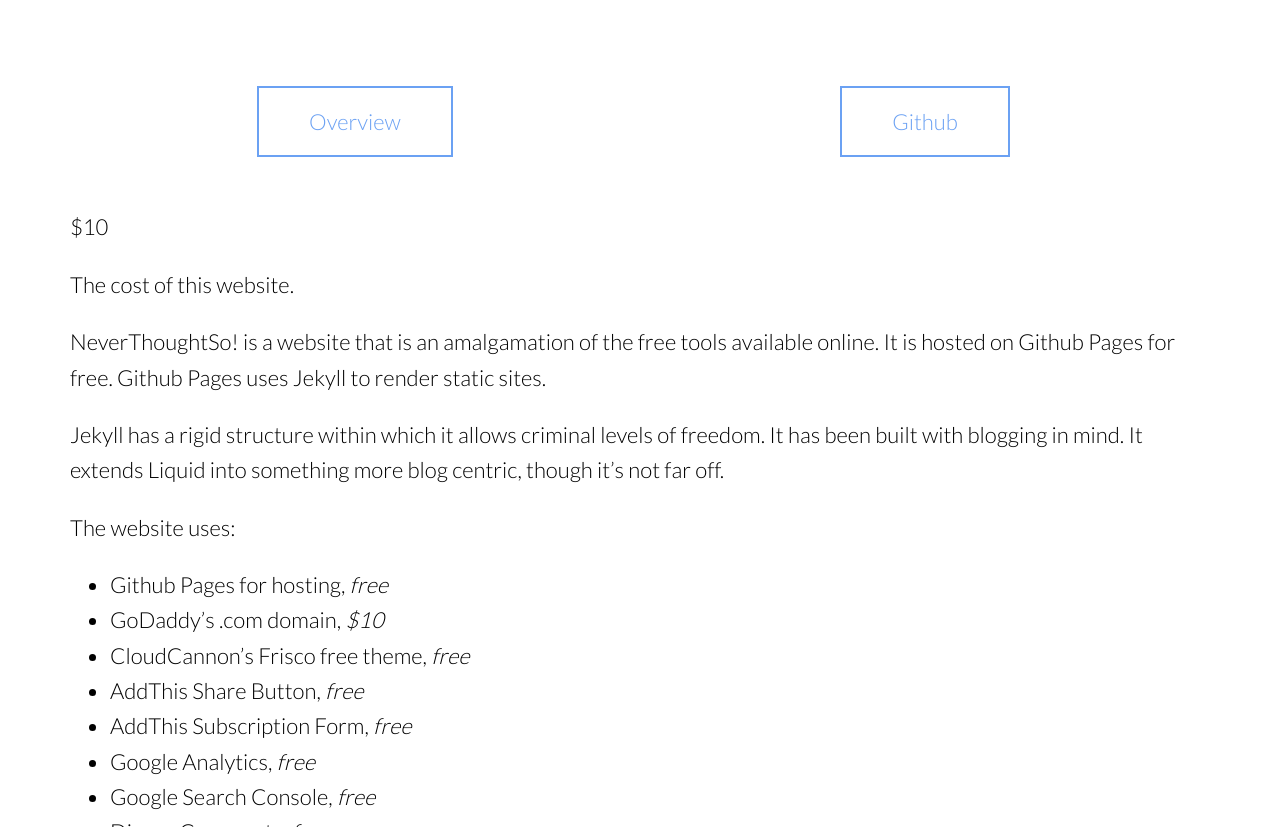
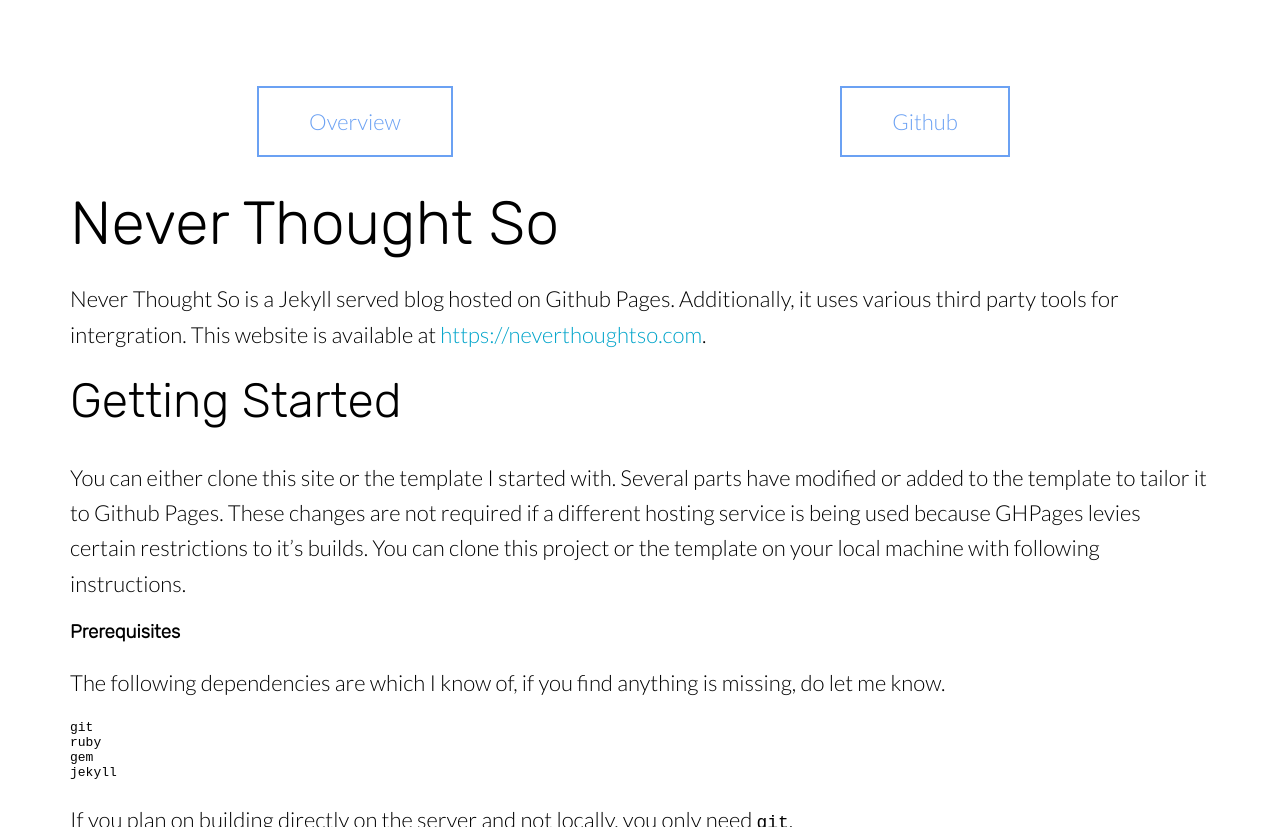
Before and after one commit to bhediathewolf/bhediathewolf.github.io, a Jekyll site: the page built from project/neverthoughtso/index.md, in a window 1280 px wide and 900 px high, scrolled down 831 px, cut to the strip 73-900 px from the top of the window. Built offline with Jekyll 4.4.1, drawn with Linux system fonts in a browser that asks for light colours; nearby versions of some CDN libraries; some of the changed text lies outside the part shown.

Commit message:
Project page update

````diff
--- a/project/neverthoughtso/index.md
+++ b/project/neverthoughtso/index.md
@@ -3,26 +3,73 @@
 project: neverthoughtso
 ---
 
-$10
+# Never Thought So
 
-The cost of this website.
+Never Thought So is a Jekyll served blog hosted on Github Pages. Additionally, it uses various third party tools for intergration.
+This website is available at [https://neverthoughtso.com](https://neverthoughtso.com).
 
-NeverThoughtSo! is a website that is an amalgamation of the free tools available online. It is hosted on Github Pages for free. Github Pages uses Jekyll to render static sites.
+## Getting Started
 
-Jekyll has a rigid structure within which it allows criminal levels of freedom. It has been built with blogging in mind. It extends Liquid into something more blog centric, though it's not far off.
+You can either clone this site or the template I started with. Several parts have modified or added to the template to tailor it to Github Pages. These changes are not required if a different hosting service is  being used because GHPages levies certain restrictions to it's builds.
+You can clone this project or the template on your local machine with following instructions.
 
-The website uses:
-- Github Pages for hosting, _free_
-- GoDaddy's .com domain, _$10_
-- CloudCannon's Frisco free theme, _free_
-- AddThis Share Button, _free_
-- AddThis Subscription Form, _free_
-- Google Analytics, _free_
-- Google Search Console, _free_
-- Disqus Comments, _free_
-- Travis CI for builds, _free_
-- CloudFlare CDN and SSL, _free_
+### Prerequisites
 
-Using Github Pages and the amount of work put into it is a personal choice because the more you invest into building the site itself, the more options you will get. If you are looking for a one time setup and leave site, Github Pages is the way to go. That's how it was intended.
-If you are looking for something with more freedom, you can always ditch Github Pages for Amazon S3, another free hosting service for static sites. This relieves you of certain restrictions Github puts on you when using Github Pages.
-This website uses licensed images from [Unsplash](unsplash.com). It is an online community where talented artists put their truly amazing work. The best part is that these are free for commercial use. They even have special url formatting for fetching images in different formats or resolution.
+The following dependencies are which I know of, if you find anything is missing, do let me know.
+
+```bash
+git
+ruby
+gem
+jekyll
+```
+
+If you plan on building directly on the server and not locally, you only need `git`.
+
+### Installing
+
+For hosting on Github Pages using this site:
+1. Fork it on Github with the repository name as `yourusername.github.io`
+* First clone this repository as follows:
+![alt]({{ site.baseurl }}/assets/neverthoughtso/wheretoclick.png)
+![alt]({{ site.baseurl }}/assets/neverthoughtso/forking.png)
+* Then, rename this repository as `yourname.github.io`
+
+2. Clone locally
+```bash
+git clone https://github.com/yourusername/yourusername.github.io
+```
+
+3. Make changes
+```bash
+//If you create new files, be sure to add them to git as follows:
+git add filename
+//Once you are done making changes to a particular file, commit them:
+git commit filename -m "Commit message"
+//Once you are done with the changes, push these changes to the server:
+git push
+```
+
+For cloning this repository:
+```bash
+git clone https://github.com/bhediathewolf/bhediathewolf.github.io
+```
+
+## Built With
+
+* [Github Pages](https://pages.github.com) - Used for hosting
+* [Jekyll](https://jekyllrb.com) - Parsing engine used by Github Pages to generate static sites
+* [CloudFlare](https://cloudflare.com) - Content Delivery Network used for SSL
+* [AddThis](http://addthis.com) - Used for Share buttons and Pop up Subscriber form
+* [Disqus](https://disqus.com) - Used for comments on posts
+* [TravisCI](https://travisci.org) - Used for online build test; GHPages aren't that useful with errors
+
+## License
+
+This project is licensed under [Apache 2.0]({{site.baseurl}}/LICENSE).
+
+## Acknowledgements
+
+* [CloudCannon](https://github.com/CloudCannon/frisco-jekyll-template) - This template allowed for much cleaner product code than I could have independently done
+* [Unsplash](https://unsplash.com) - They will redefine commercial nature of photography with amazing work and such great content
+* [MindDust](https://github.com/minddust) - His blog's repository allowed for me add Project Page to my blog
````
Also changed, not shown: assets/getting-started/addapp.png (deleted), assets/getting-started/addapp2.png (deleted), assets/getting-started/error.png (deleted), assets/getting-started/fork.png (deleted), assets/getting-started/frisco.jpg (deleted), assets/getting-started/link.png (deleted), assets/getting-started/rename.png (deleted), assets/getting-started/slackencrypt.png (deleted), assets/getting-started/travis.png (deleted), assets/getting-started/travison.png (deleted).
